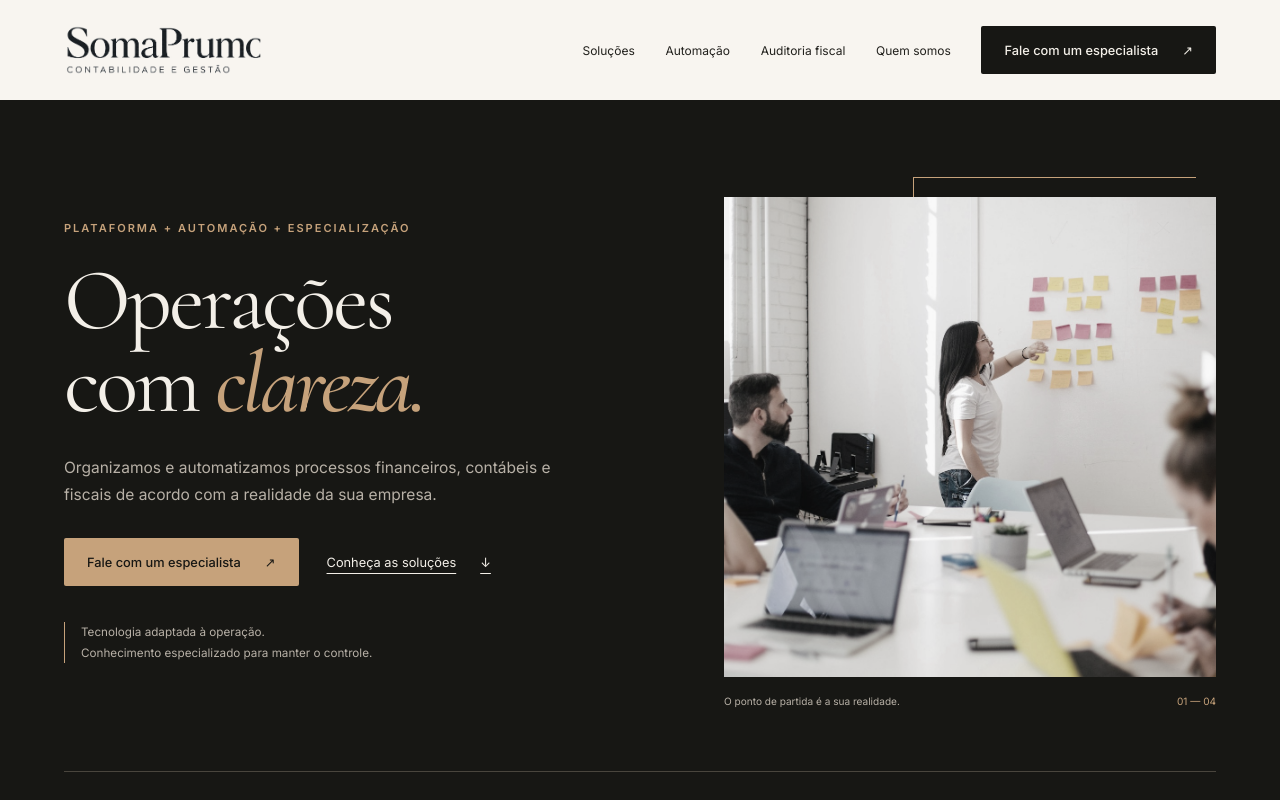
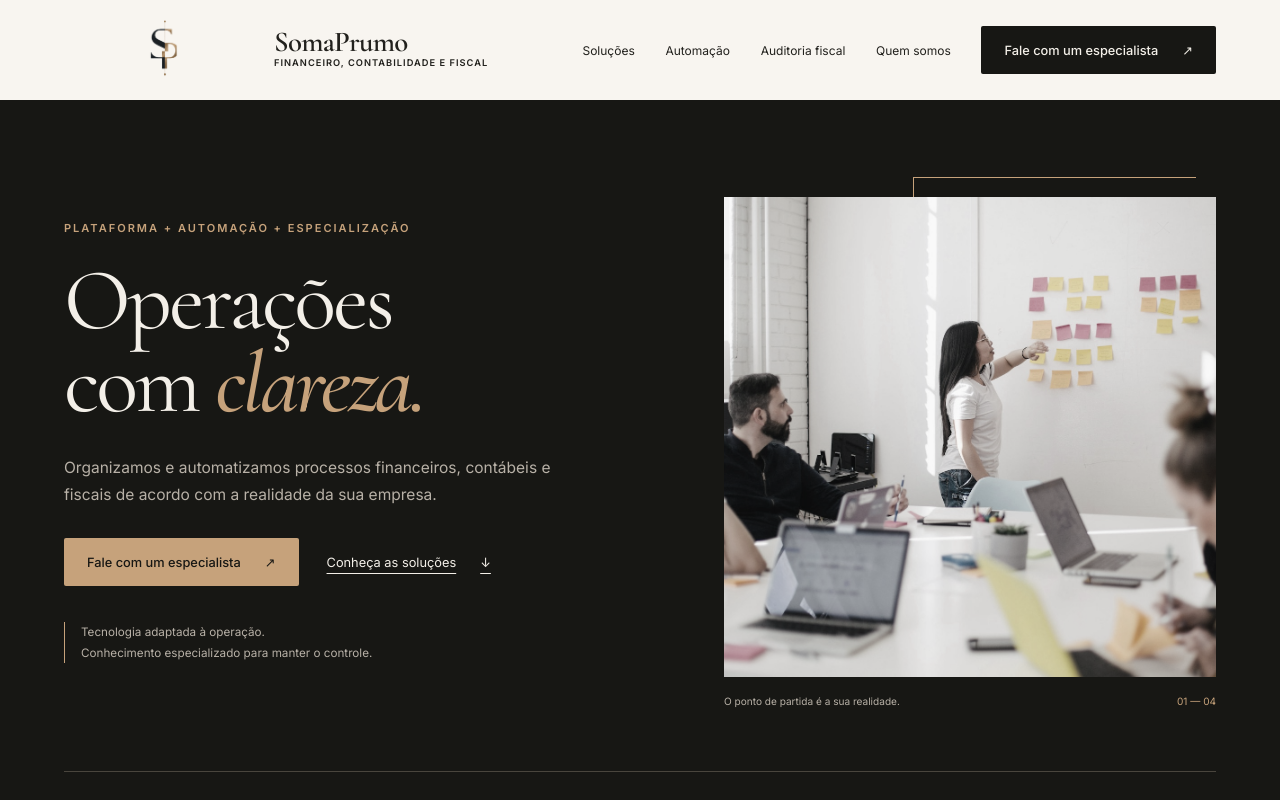
Before and after one commit to Jenyll/SomaPrumo, a Vue app: page / in a window 1280 px wide. Shown: the top 800 px of the page. Built offline with nearby package versions, Linux system fonts and the light colour scheme.

Commit message:
fix: render SomaPrumo brand lockup reliably

```diff
--- a/src/components/brand/BrandLogo.vue
+++ b/src/components/brand/BrandLogo.vue
@@ -2,7 +2,7 @@
 import { computed } from 'vue'
 
 import logoMark from '@/assets/brand/logo-mark.svg'
-import logoWordmark from '@/assets/brand/logo-wordmark.svg'
+import { brand } from '@/config/brand'
 
 interface Props {
   variant?: 'wordmark' | 'mark'
@@ -14,21 +14,90 @@ const props = withDefaults(defineProps<Props>(), {
   alt: 'SomaPrumo',
 })
 
-const src = computed(() => (props.variant === 'mark' ? logoMark : logoWordmark))
+const isMarkOnly = computed(() => props.variant === 'mark')
 </script>
 
 <template>
-  <img :src="src" :alt="alt" class="brand-logo" :class="{ 'brand-logo--mark': variant === 'mark' }" />
+  <span class="brand-logo" :class="{ 'brand-logo--mark-only': isMarkOnly }">
+    <img
+      :src="logoMark"
+      :alt="isMarkOnly ? alt : ''"
+      class="brand-logo__mark"
+      :aria-hidden="isMarkOnly ? undefined : 'true'"
+    />
+
+    <span v-if="!isMarkOnly" class="brand-logo__copy">
+      <span class="brand-logo__name">{{ brand.brandName }}</span>
+      <span class="brand-logo__descriptor">{{ brand.descriptor }}</span>
+    </span>
+  </span>
 </template>
 
 <style scoped>
 .brand-logo {
-  display: block;
-  max-width: 220px;
-  height: auto;
+  display: inline-flex;
+  align-items: center;
+  gap: 12px;
+  max-width: 100%;
+  color: var(--color-text-dark);
 }
 
-.brand-logo--mark {
-  max-width: 52px;
+.brand-logo__mark {
+  display: block;
+  width: 34px;
+  height: 58px;
+  flex: 0 0 auto;
+  object-fit: contain;
+}
+
+.brand-logo__copy {
+  display: flex;
+  flex-direction: column;
+  gap: 1px;
+  min-width: 0;
+}
+
+.brand-logo__name {
+  font-family: var(--font-display);
+  font-size: 1.8rem;
+  font-weight: 600;
+  line-height: .95;
+  letter-spacing: -.025em;
+  white-space: nowrap;
+}
+
+.brand-logo__descriptor {
+  font-family: var(--font-sans);
+  font-size: .58rem;
+  font-weight: 600;
+  line-height: 1.2;
+  letter-spacing: .11em;
+  text-transform: uppercase;
+  white-space: nowrap;
+}
+
+.brand-logo--mark-only .brand-logo__mark {
+  width: 44px;
+  height: 68px;
+}
+
+@media (max-width: 480px) {
+  .brand-logo {
+    gap: 9px;
+  }
+
+  .brand-logo__mark {
+    width: 28px;
+    height: 48px;
+  }
+
+  .brand-logo__name {
+    font-size: 1.55rem;
+  }
+
+  .brand-logo__descriptor {
+    font-size: .5rem;
+    letter-spacing: .085em;
+  }
 }
 </style>
```
